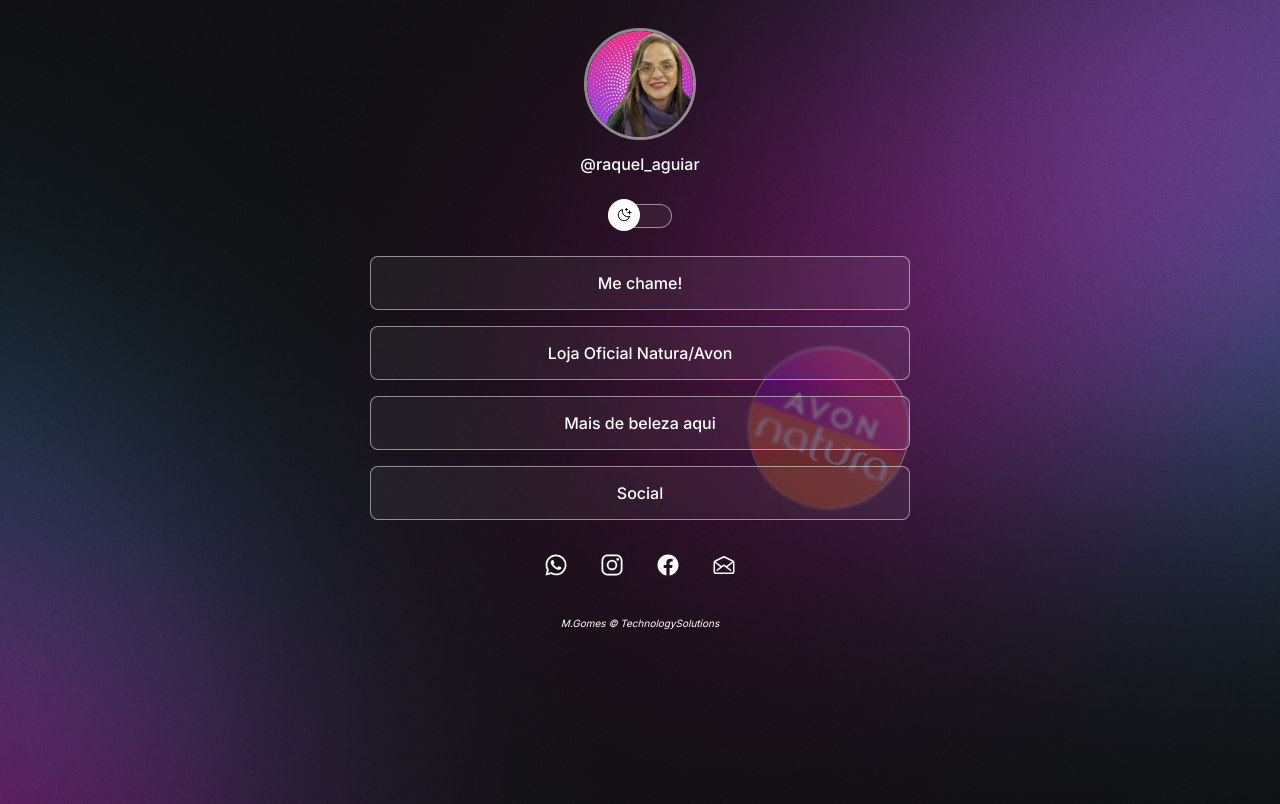
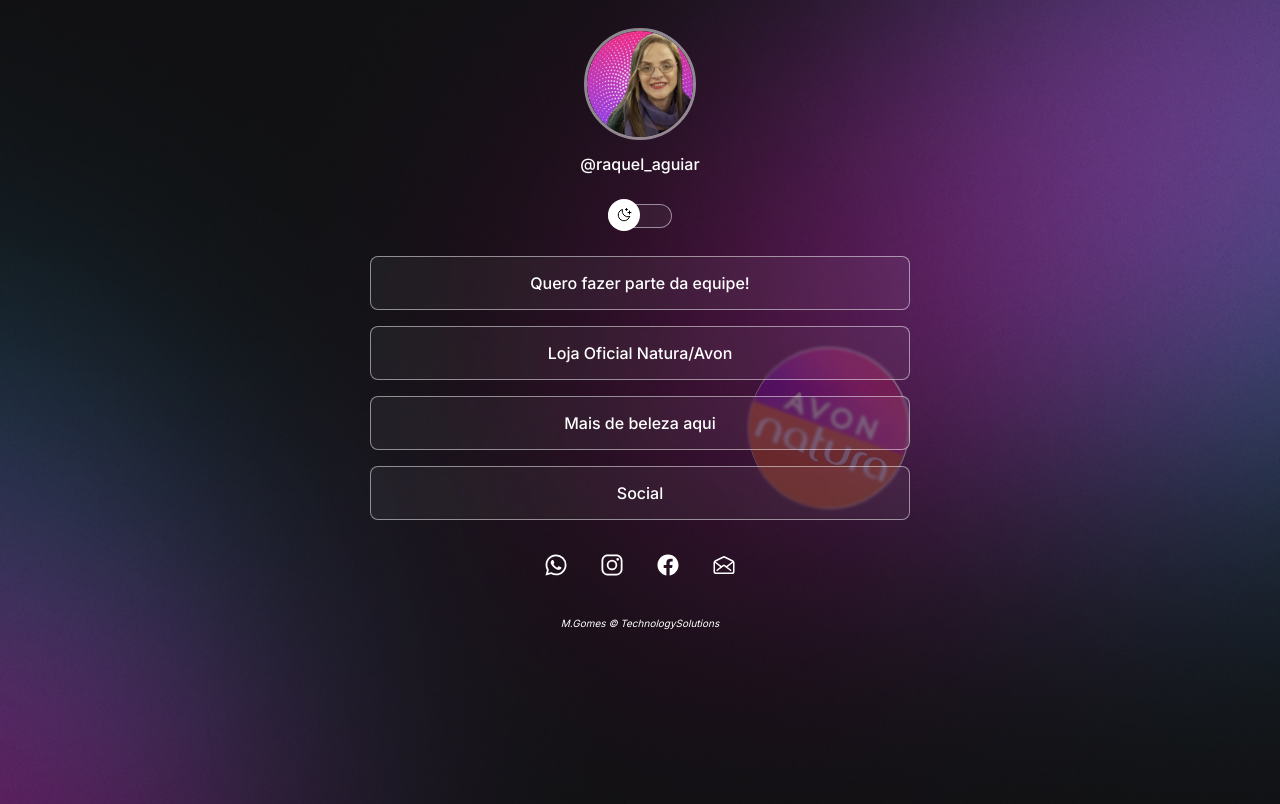
Before and after one commit to Celo-Gomes/powerbeauty, a plain HTML site: page index.html in a window 1280 px wide. Drawn offline with nearby package versions, Linux system fonts and the light colour scheme.

Commit message:
new title link

```diff
--- a/index.html
+++ b/index.html
@@ -24,7 +24,7 @@
 
         <ul>
             <li>
-                <a href="http://api.whatsapp.com/send?1=pt_BR&phone=5522999722229" target="_blank">Me chame!</a>
+                <a href="http://api.whatsapp.com/send?1=pt_BR&phone=5522999722229" target="_blank">Quero fazer parte da equipe!</a>
             </li>
             <li>
                 <a href="https://www.natura.com.br/consultoria/raquelvaguiar" target="_blank">Loja Oficial Natura/Avon</a>
```
